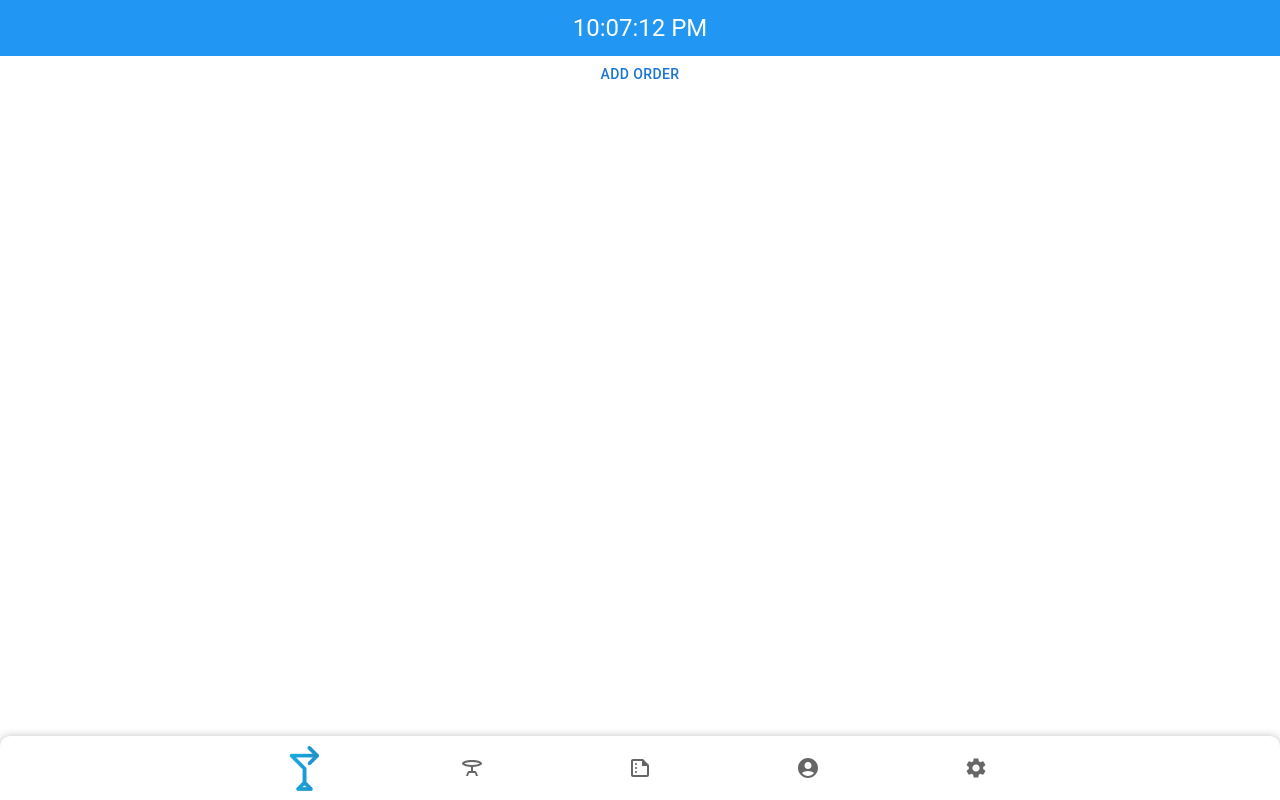
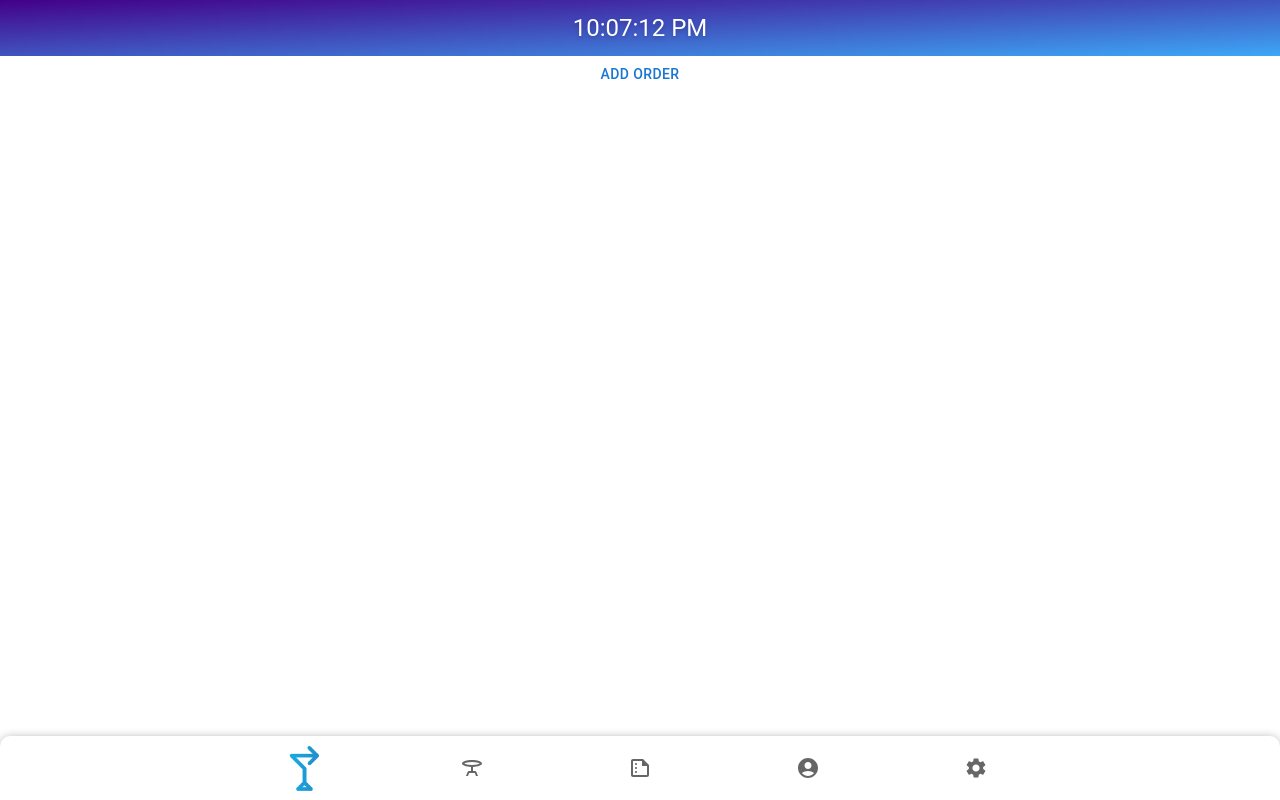
Before and after one commit to mantheij/fastorder, a React (Create React App) app in the folder Frontend/: page /orders in a window 1280 px wide. Built offline with nearby package versions, Linux system fonts and the light colour scheme.

Commit message:
Mehr kleine Änderungen am Design

```diff
--- a/Frontend/src/views/EmployeeView.js
+++ b/Frontend/src/views/EmployeeView.js
@@ -17,8 +17,8 @@ const ClockBar = ({ currentTime }) => {
     });
 
     return (
-        <Box sx={{ bgcolor: theme.palette.primary.main, height: '56px', width: '100%', position: 'fixed', top: 0, left: 0, zIndex: 1000, display: 'flex', justifyContent: 'center', alignItems: 'center' }}>
-            <Typography variant="h5" align="center" sx={{ color: 'white' }}>
+        <Box sx={{ background: 'linear-gradient(to right bottom, #430089, #3da7f6)', height: '56px', width: '100%', position: 'fixed', top: 0, left: 0, zIndex: 1000, display: 'flex', justifyContent: 'center', alignItems: 'center' }}>
+            <Typography variant="h5" align="center" sx={{ color: 'white', textShadow: '0px 2px 4px rgba(0, 0, 0, 0.2)' }}>
                 {currentTime.toLocaleTimeString()}
             </Typography>
         </Box>
```
